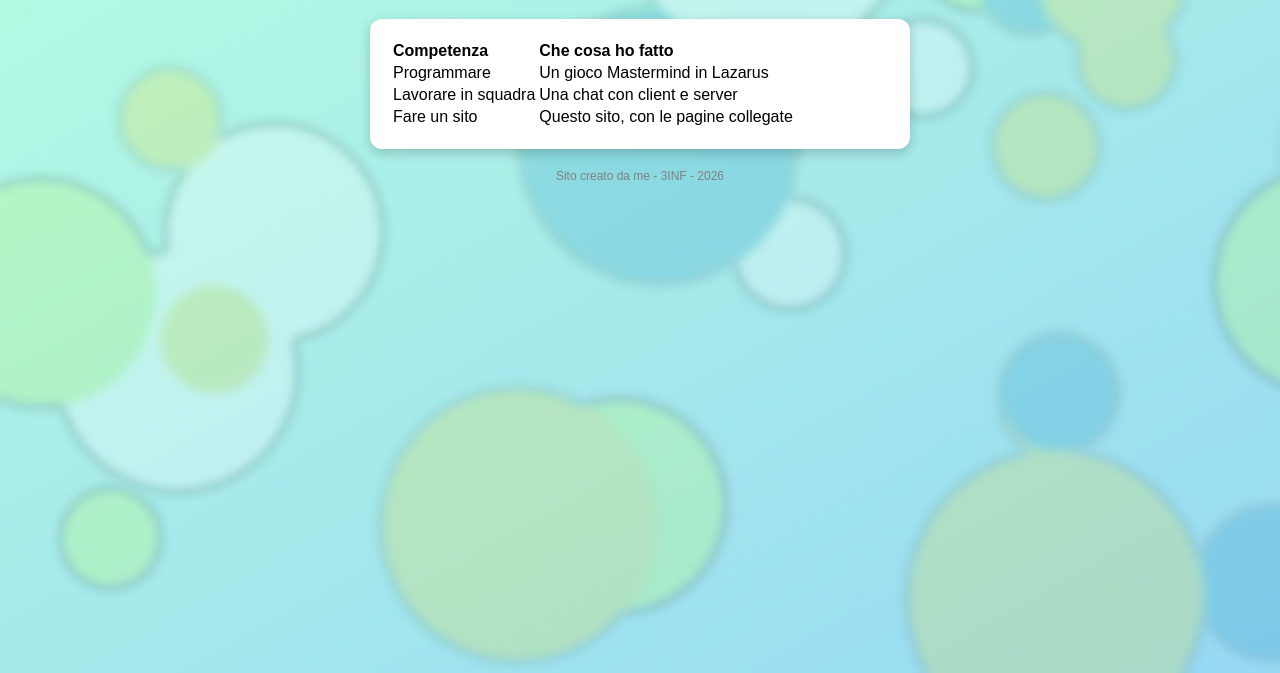
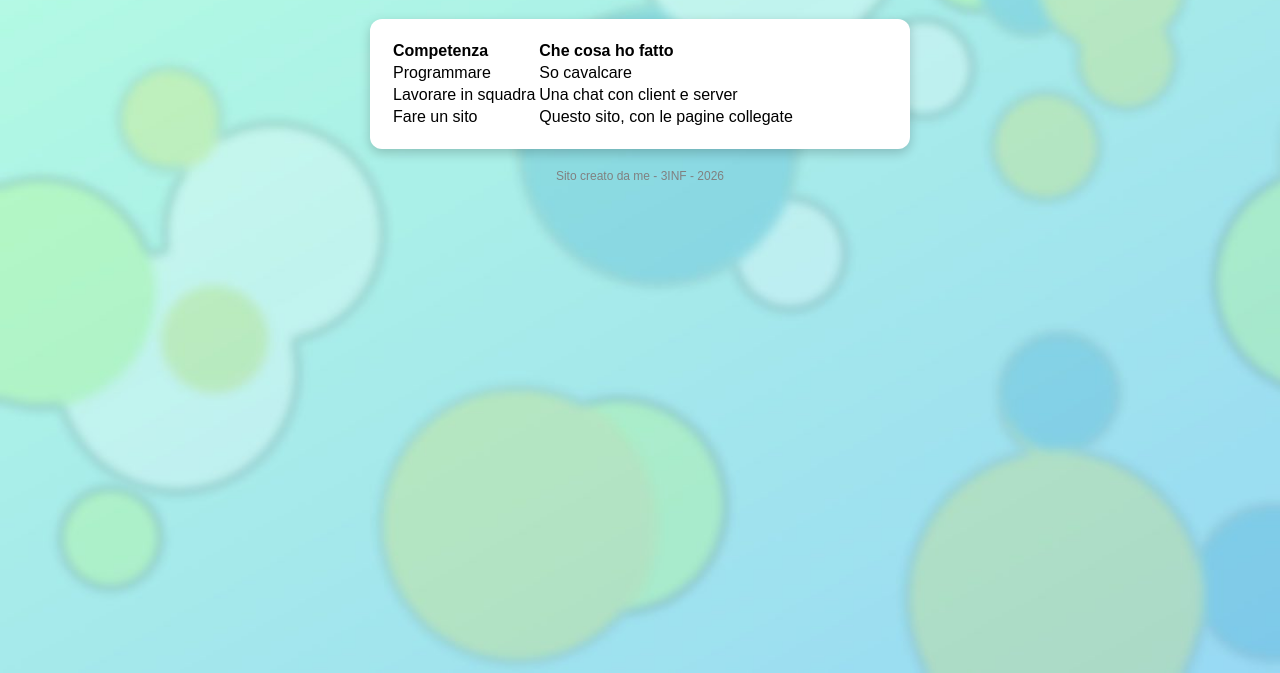
Before and after one commit to beatricenovorojdin/mio-sito, a plain HTML site: page competenze.html in a window 1280 px wide. Shown: the part 127-800 px from the top of the page. Drawn offline with Linux system fonts and the light colour scheme.

Commit message:
Update competenze.html

```diff
--- a/competenze.html
+++ b/competenze.html
@@ -18,7 +18,7 @@
   <div class="scheda">
     <table>
       <tr><th>Competenza</th><th>Che cosa ho fatto</th></tr>
-      <tr><td>Programmare</td><td>Un gioco Mastermind in Lazarus</td></tr>
+      <tr><td>Programmare</td><td>So cavalcare</td></tr>
       <tr><td>Lavorare in squadra</td><td>Una chat con client e server</td></tr>
       <tr><td>Fare un sito</td><td>Questo sito, con le pagine collegate</td></tr>
     </table>
```
